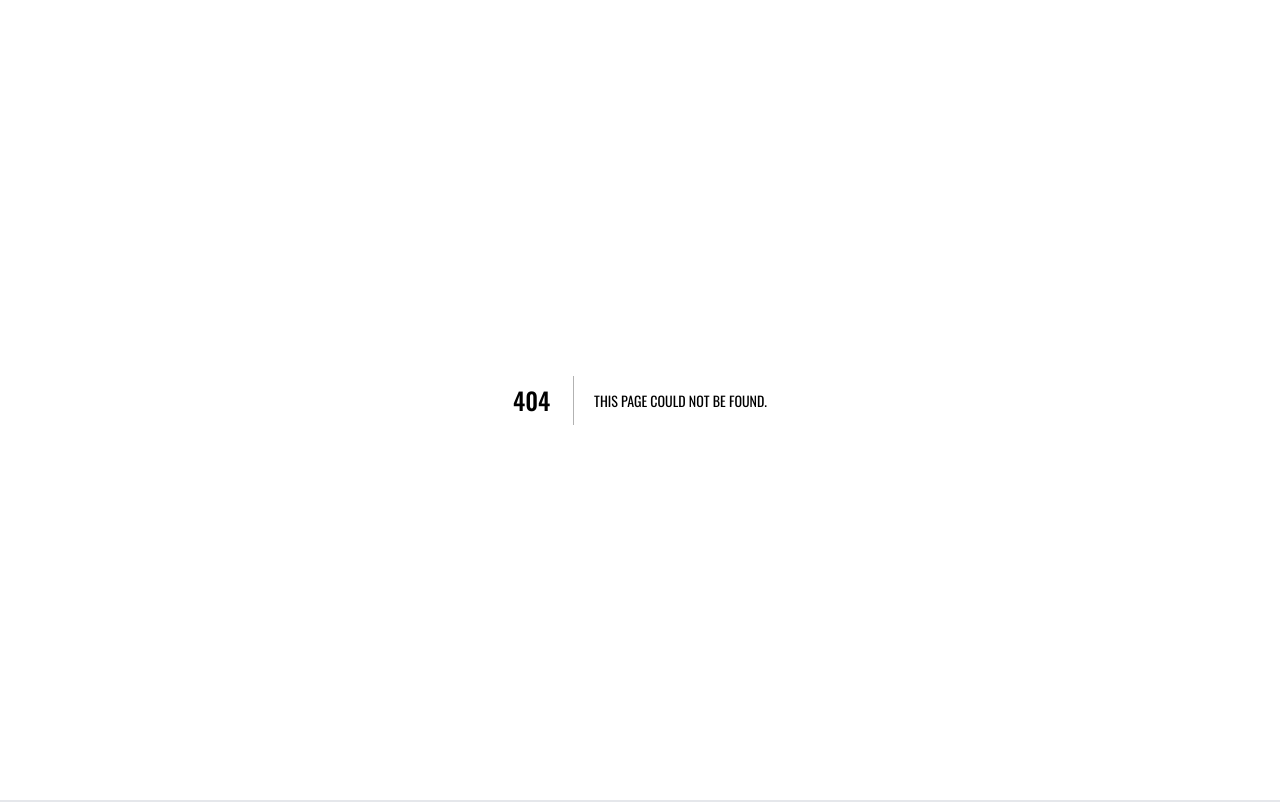
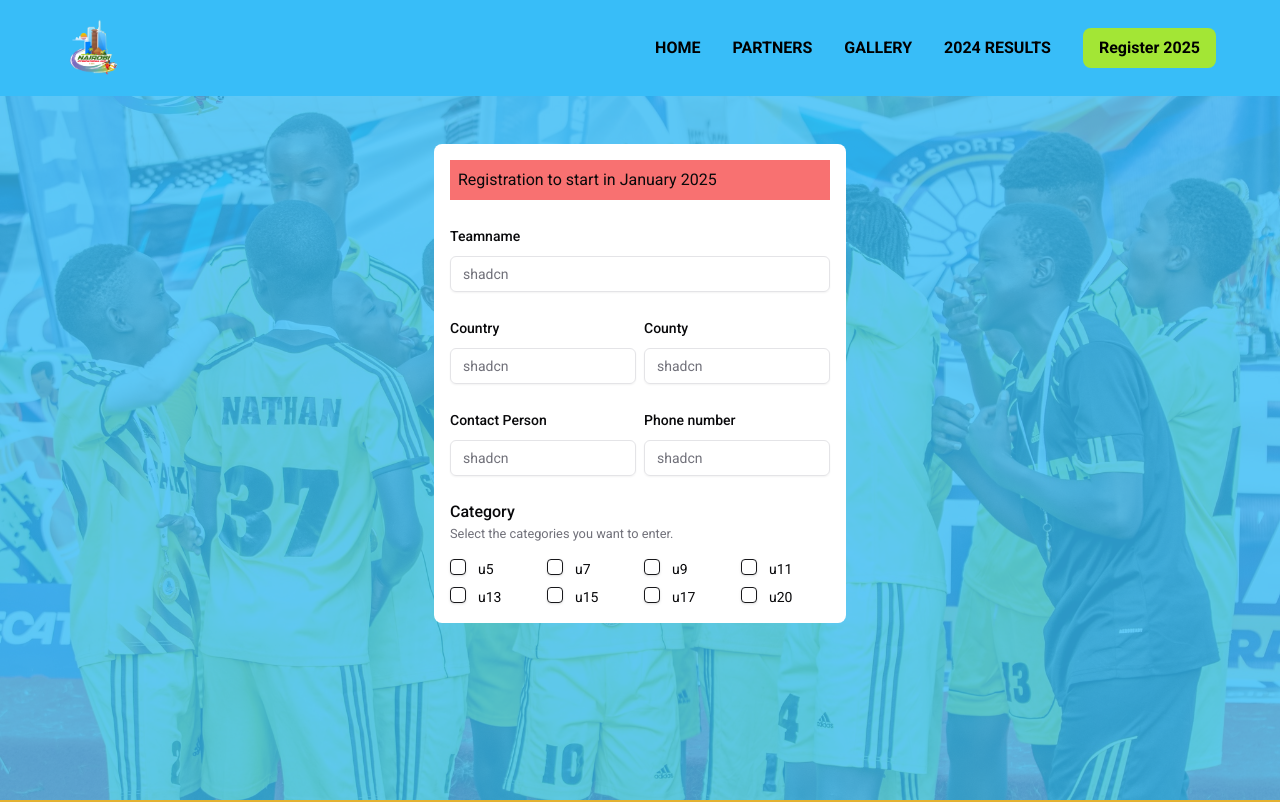
Before and after one commit to tisini-acc1/nic-cup, a Next.js app: page /register in a window 1280 px wide. Before the commit this address had no page. Shown: the top 802 px of the page. Built offline with nearby package versions, Linux system fonts and the light colour scheme; a web font is replaced by a local one.

Commit message:
Created registration page

```diff
--- a/src/app/(home)/sections/about.tsx
+++ b/src/app/(home)/sections/about.tsx
@@ -10,9 +10,9 @@ export const AboutSection = () => {
         <Image
           src={"/about.jpeg"}
           alt="about"
-          width={800}
-          height={800}
-          className="w-full lg:h-[70vh] md:h-[68vh] sm:h-[60vh] h-[55vh] object-cover"
+          width={600}
+          height={600}
+          className="w-full lg:h-[60vh] md:h-[50vh] sm:h-[40vh] h-[35vh] object-cover"
         />
       </div>
 
--- a/src/app/(pages)/gallery/page.tsx
+++ b/src/app/(pages)/gallery/page.tsx
@@ -3,7 +3,7 @@ import imageData from "./gallery-data";
 
 const GalleryPage = () => {
   return (
-    <main className="pt-32 container mx-auto">
+    <main className="py-32 container mx-auto">
       <div className="grid grid-cols-1 md:grid-cols-2 lg:grid-cols-3 gap-4">
         {imageData.map((image) => (
           <div key={image} className="">
--- a/src/app/(pages)/partners/page.tsx
+++ b/src/app/(pages)/partners/page.tsx
@@ -5,7 +5,7 @@ import { Fa42Group } from "react-icons/fa6";
 
 const PartnersPage = () => {
   return (
-    <main className="pt-32">
+    <main className="pt-32 ">
       <div className="">
         <h2 className="h2 text-center mb-8">Why Partner with Us?</h2>
 
--- /dev/null
+++ b/src/app/(pages)/register/page.tsx
@@ -0,0 +1,17 @@
+import RegisterForm from "@/components/forms/register-form";
+import React from "react";
+
+const RegisterPage = () => {
+  return (
+    <main className="bg-hero bg-center bg-no-repeat bg-cover relative">
+      <div className="bg-sky-400 absolute w-full h-full opacity-80"></div>
+      <section className="py-36 h-screen container mx-auto z-10 relative">
+        <div className="flex items-center justify-center">
+          <RegisterForm />
+        </div>
+      </section>
+    </main>
+  );
+};
+
+export default RegisterPage;
--- a/src/components/buttons/register-button.tsx
+++ b/src/components/buttons/register-button.tsx
@@ -1,28 +1,30 @@
-"use client";
+// "use client";
 
-import { useState } from "react";
-import Modal from "../modal/modal";
-import RegisterForm from "../forms/register-form";
+import Link from "next/link";
+
+// import { useState } from "react";
+// import Modal from "../modal/modal";
+// import RegisterForm from "../forms/register-form";
 
 export const RegisterButton = () => {
-  const [isOpen, setIsOpen] = useState(false);
+  // const [isOpen, setIsOpen] = useState(false);
 
-  const onClose = () => {
-    setIsOpen(!isOpen);
-  };
+  // const onClose = () => {
+  //   setIsOpen(!isOpen);
+  // };
 
   return (
     <>
       <button
-        onClick={onClose}
+        // onClick={onClose}
         className="bg-lime-400 hover:bg-white text-black px-4 py-2 rounded-lg font-bold transform hover:scale-105 transition-transform duration-300 cursor-pointer md:flex"
       >
-        Register 2025
+        <Link href={"/register"}>Register 2025</Link>
       </button>
 
-      <Modal isOpen={isOpen} onClose={onClose}>
+      {/* <Modal isOpen={isOpen} onClose={onClose}>
         <RegisterForm />
-      </Modal>
+      </Modal> */}
     </>
   );
 };
--- a/src/components/forms/register-form.tsx
+++ b/src/components/forms/register-form.tsx
@@ -1,4 +1,5 @@
-import React from "react";
+"use client";
+
 import {
   Form,
   FormControl,
@@ -13,7 +14,7 @@ import { z } from "zod";
 import { zodResolver } from "@hookform/resolvers/zod";
 import { Input } from "../ui/input";
 import { Checkbox } from "../ui/checkbox";
-import { Button } from "../ui/button";
+// import { Button } from "../ui/button";
 
 const formSchema = z.object({
   teamname: z.string().min(2, {
@@ -88,8 +89,8 @@ const RegisterForm = () => {
 
   return (
     <Form {...form}>
-      <form onSubmit={() => {}} className="space-y-6">
-        <p className="bg-red-400 p-2">Registration to start in November</p>
+      <form onSubmit={() => {}} className="space-y-6 bg-white p-4 rounded-lg ">
+        <p className="bg-red-400 p-2">Registration to start in January 2025</p>
 
         <FormField
           control={form.control}
--- a/src/components/headers/fixtures-header.tsx
+++ b/src/components/headers/fixtures-header.tsx
@@ -4,7 +4,7 @@ import { RegisterButton } from "../buttons/register-button";
 
 const FixturesHeader = () => {
   return (
-    <nav className="w-full h-24 flex bg-sky-400 justify-between items-center gap-1 lg:px-16 px-6  fixed top-0">
+    <nav className="w-full h-24 flex bg-sky-400 justify-between items-center gap-1 lg:px-16 px-6 z-50 fixed top-0">
       <Link href={"/"}>
         <Image
           src={"/Partially removed BG.png"}
--- a/src/components/site/footer.tsx
+++ b/src/components/site/footer.tsx
@@ -5,7 +5,7 @@ import { MdEmail } from "react-icons/md";
 import { FaPhoneAlt } from "react-icons/fa";
 import { FaFacebook, FaTiktok } from "react-icons/fa6";
 import { FaXTwitter } from "react-icons/fa6";
-import { FaWhatsapp } from "react-icons/fa6";
+// import { FaWhatsapp } from "react-icons/fa6";
 import { FaInstagram } from "react-icons/fa6";
 import { FaLinkedinIn } from "react-icons/fa6";
 
@@ -13,7 +13,7 @@ export const Footer = () => {
   const date = new Date().getFullYear();
 
   return (
-    <footer id="contacts" className="py-4 mt-4 bg-[#e3b130] text-white">
+    <footer id="contacts" className="py-4 bg-[#e3b130] text-white">
       <div className="w-[90%] flex gap-4 flex-col md:flex-row items-center justify-between mx-auto py-4 border-b-2 border-gray-400">
         <div className="">
           <Link className="flex items-center justify-center mb-4" href={"/"}>
--- a/tailwind.config.ts
+++ b/tailwind.config.ts
@@ -74,7 +74,7 @@ const config: Config = {
         },
       },
       backgroundImage: {
-        hero: "url(/hero.jpg)",
+        hero: "url(/2024/champ10.jpg)",
         flag: "url(/kenya-flag.webp)",
         partners: "url(/2024/champ6.jpg)",
       },
```
